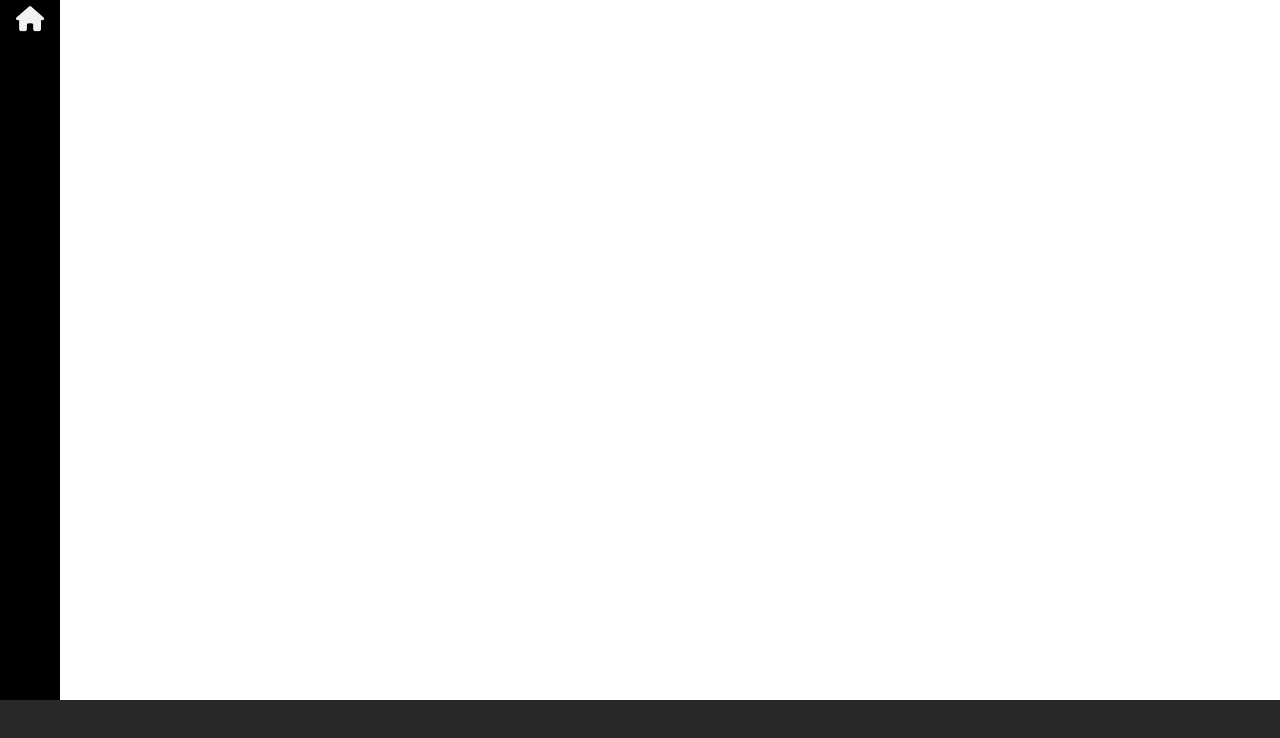
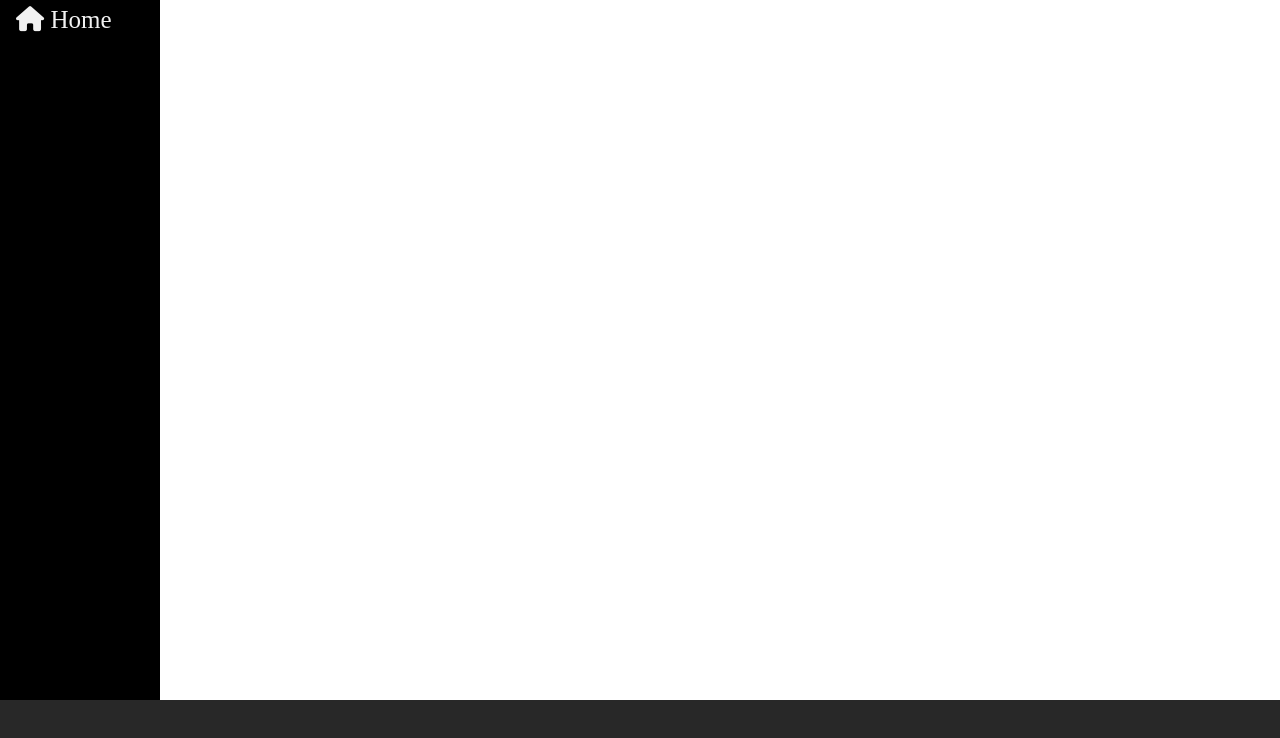
Before and after one commit to RobertoSimonini/html-css-spotifyweb, a plain HTML site: page index.html in a window 1280 px wide. Drawn offline with Linux system fonts and the light colour scheme.

Commit message:
adjusted sidebar for every device

```diff
--- a/css/style.css
+++ b/css/style.css
@@ -58,3 +58,33 @@ footer {
     left: 0;
     z-index: 1;
 }
+
+
+
+/* ********RESPONSIVE******* */
+
+/* Responsive s  */
+@media screen and (min-width: 639px) {
+
+    .side-nav {
+        width: 160px;
+    }
+
+    .txt-a-nav {
+        display: inline-block;
+    }
+
+
+}
+
+/* Responsive md */
+
+@media screen and (min-width: 878px) {
+
+}
+
+/* Responsive lg */
+
+@media screen and (min-width: 1440px) {
+
+}
```
